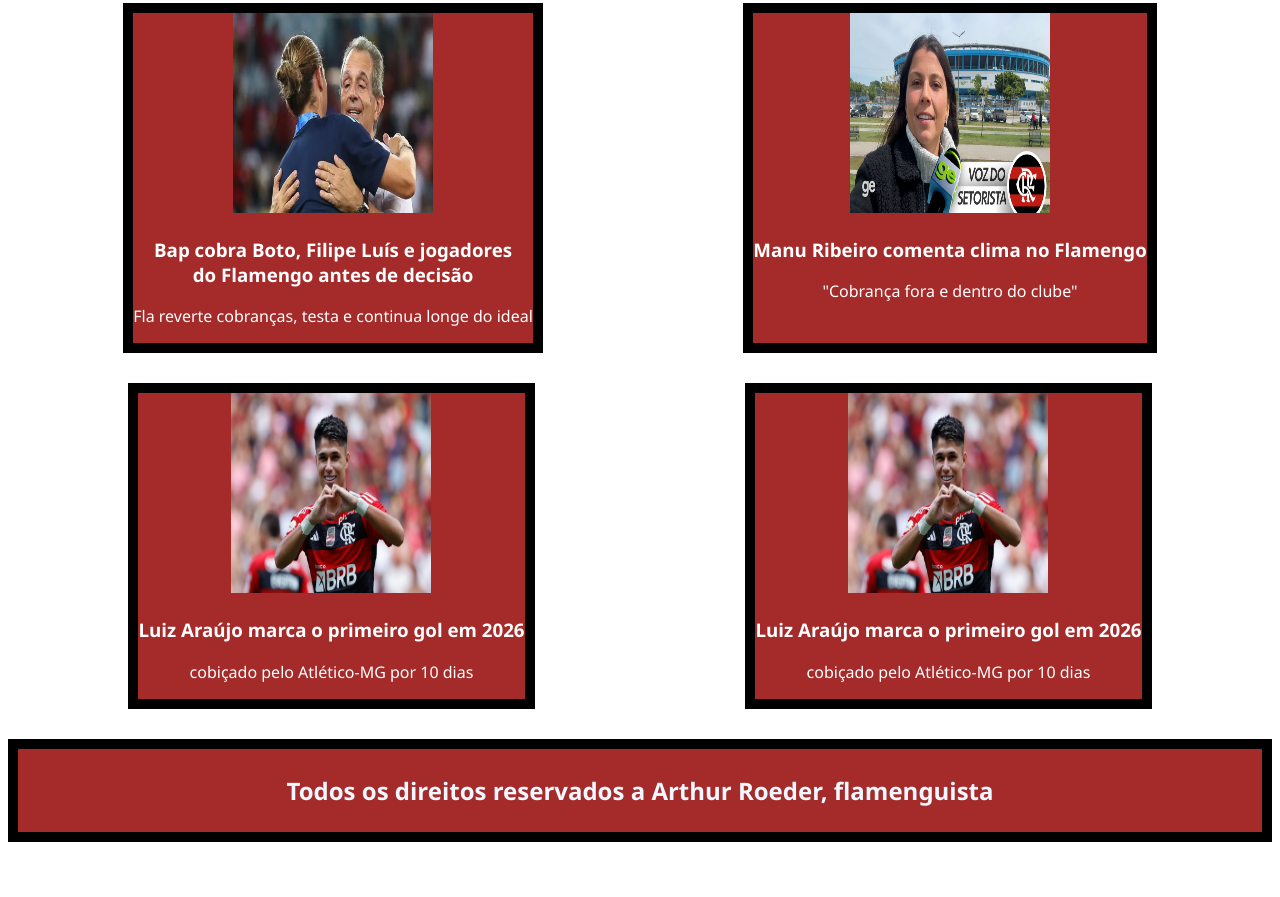
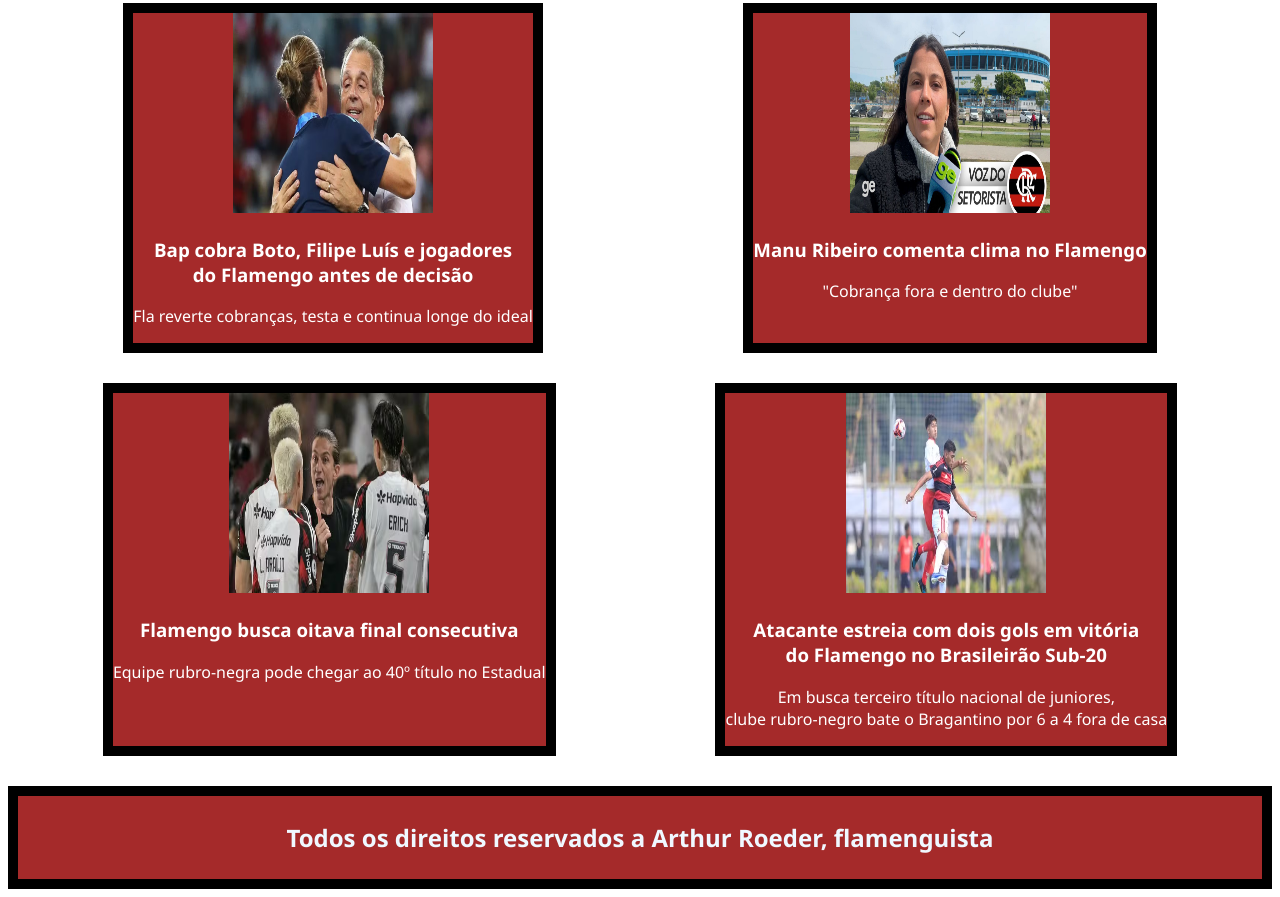
Before and after one commit to RoederArt/SITE_DO_URUBU, a plain HTML site: page index.html in a window 1280 px wide. Shown: the part 904-1801 px from the top of the page. Before the commit the page ends 1754 px from the top, so only its background shows below. Drawn offline with Linux system fonts and the light colour scheme.

Commit message:
SITE_DO_URUBU

```diff
--- a/index.html
+++ b/index.html
@@ -63,15 +63,15 @@
             </div>
 
             <div class="noticia">
-                <img class="img_noticia" src="assets/LUIS ARAUJO.jpg" alt="Luís araujo">
-                <h3>Luiz Araújo marca o primeiro gol em 2026 </h3>
-                <p>cobiçado pelo Atlético-MG por 10 dias</p>
+                <img class="img_noticia" src="assets/FILIPE LUIS.avif" alt="FILIPE LUIS PASSANDO A ESTRATEGIA">
+                <h3>Flamengo busca oitava final consecutiva </h3>
+                <p>Equipe rubro-negra pode chegar ao 40º título no Estadual</p>
             </div>
 
             <div class="noticia">
-                <img class="img_noticia" src="assets/LUIS ARAUJO.jpg" alt="Luís araujo">
-                <h3>Luiz Araújo marca o primeiro gol em 2026 </h3>
-                <p>cobiçado pelo Atlético-MG por 10 dias</p>
+                <img class="img_noticia" src="assets/SUB-20.avif" alt="JOGO NO SUB-20">
+                <h3>Atacante estreia com dois gols em vitória <br> do Flamengo no Brasileirão Sub-20</h3>
+                <p>Em busca terceiro título nacional de juniores, <br> clube rubro-negro bate o Bragantino por 6 a 4 fora de casa</p>
             </div>
 
         </section>
```
Also changed, not shown: assets/FILIPE LUIS.avif (added), assets/SUB-20.avif (added).
